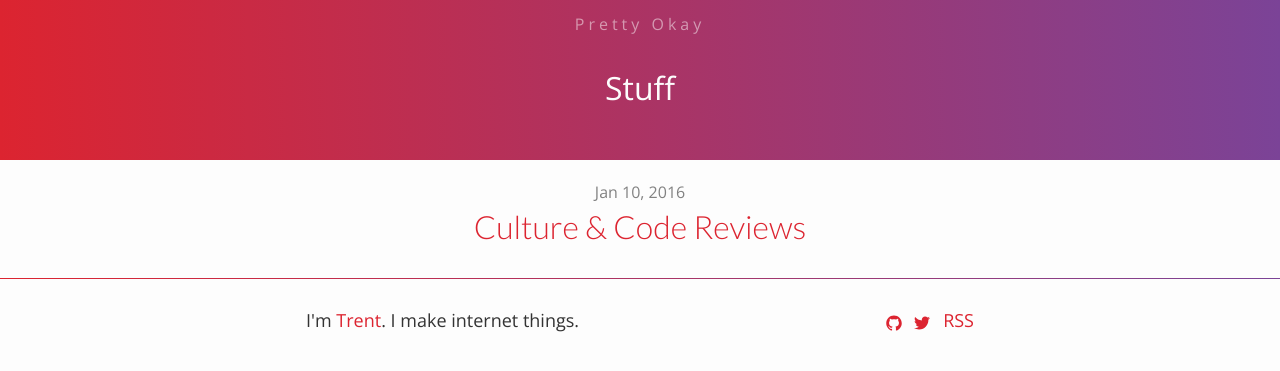
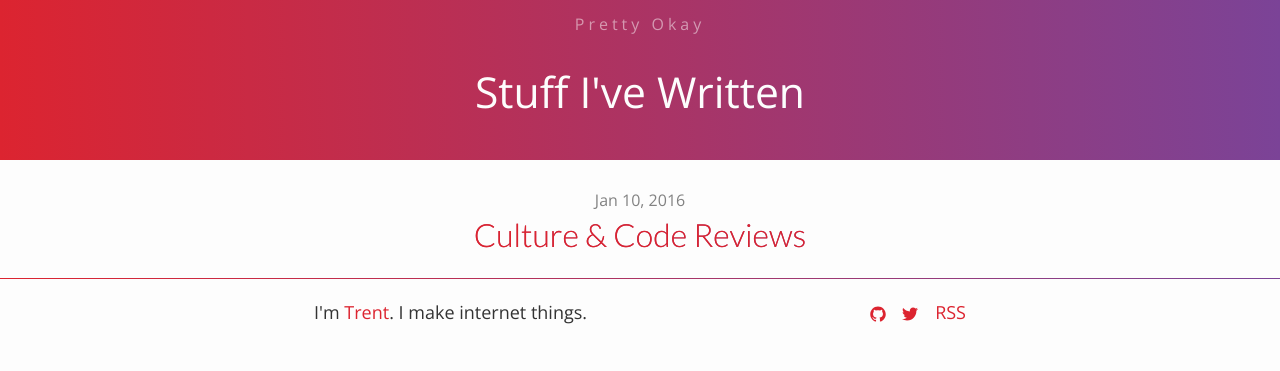
Before and after one commit to trentmwillis/pretty-okay.dev, a Jekyll site: the page built from index.html, in a window 1280 px wide. Shown: the top 371 px of the page. Built offline with Jekyll 4.4.1, drawn with Linux system fonts in a browser that asks for light colours.

Commit message:
Revising text styles primarily and setting up mobile variant

```diff
--- a/_sass/_base.scss
+++ b/_sass/_base.scss
@@ -24,6 +24,12 @@
   -o-font-feature-settings: "kern" 1;
   font-feature-settings: "kern" 1;
   font-kerning: normal;
+}
+
+@include media-query($device-mobile) {
+  body {
+    font-size: $mobile-font-size;
+  }
 }
 
 /**
@@ -55,7 +61,7 @@
 }
 
 figcaption {
-  font-size: 0.875rem;
+  font-size: $x-small;
 }
 
 /**
@@ -80,8 +86,18 @@
 h1, h2, h3, h4, h5, h6 {
   font-family: "Lato", $base-font-family;
   font-weight: 300;
-  line-height: 1.5;
+  margin: $spacing-unit 0;
+  color: $color-brand;
+
+  background: -webkit-linear-gradient(left, $color-brand, $color-accent);
+  -webkit-background-clip: text;
+  -webkit-text-fill-color: transparent;
 }
+
+h1 { font-size: $x-large; }
+h2 { font-size: $large; }
+h3 { font-size: $medium; }
+h4 { font-size: $small; }
 
 /**
  * Links
@@ -107,7 +123,7 @@
   font-style: italic;
   text-align: center;
   position: relative;
-  padding: 1rem 0;
+  padding: $spacing-unit 0;
 
   cite {
     display: block;
@@ -156,13 +172,15 @@
 }
 
 code {
-  padding: 1px 5px;
+  padding: ($spacing-unit * 0.1) ($spacing-unit * 0.2);
+  color: $color-accent;
 }
 
 pre {
   overflow-x: auto;
 
   > code {
+    color: $color-black;
     border: 0;
     padding-right: 0;
     padding-left: 0;
--- a/_sass/_layout.scss
+++ b/_sass/_layout.scss
@@ -28,17 +28,20 @@
 
 .banner {
   position: relative;
-  padding: ($spacing-unit * 4) 0 ($spacing-unit * 2);
+  padding: ($spacing-unit * 2.5) 0 ($spacing-unit * 1.5);
+  line-height: 1.5;
   text-align: center;
-  color: $color-white;
 
   @include gradient(to left);
 }
 
 .banner-title {
-  font-size: 2rem;
+  color: $color-white;
+  -webkit-text-fill-color: initial;
+  font-size: $x-large;
   font-family: $base-font-family;
   font-weight: 300;
+  margin: 0;
 }
 
 /**
@@ -47,7 +50,7 @@
 
 .site-footer {
   position: relative;
-  padding: ($spacing-unit * 2) 0;
+  padding: $spacing-unit 0;
   margin-top: $spacing-unit;
 
   &:before {
@@ -87,12 +90,12 @@
  */
 
 .post-list {
-  margin-left: 0;
+  margin: 0;
   list-style: none;
 }
 
 .post-item {
-  padding: $spacing-unit 0 (1.5 * $spacing-unit);
+  padding: $spacing-unit 0;
   border-bottom: 1px solid $color-grey-light;
   text-align: center;
 
@@ -103,10 +106,15 @@
 }
 
 .post-title {
+  position: relative;
   line-height: 1.2;
   margin: 0;
   font-size: 2rem;
   font-weight: 300;
+
+  a {
+    -webkit-text-fill-color: initial;
+  }
 }
 
 .article-meta,
@@ -124,3 +132,9 @@
   margin: $spacing-unit 0;
   text-align: center;
 }
+
+.article-content {
+  > :last-child {
+    margin-bottom: 0;
+  }
+}
--- a/css/main.scss
+++ b/css/main.scss
@@ -9,7 +9,7 @@
 $base-font-weight: 400;
 $base-line-height: 2;
 
-$spacing-unit:     1rem;
+$mobile-font-size: 1rem;
 
 $color-black:      #333;
 $color-white:      #fdfdfd;
@@ -27,6 +27,14 @@
 
 $z-title:          10;
 
+$x-small:          0.75em;
+$small:            1em;
+$medium:           1.333em;
+$large:            1.777em;
+$x-large:          2.369em;
+
+$spacing-unit:     $medium;
+
 @mixin media-query($device) {
   @media screen and (max-width: $device) {
     @content;
--- a/index.html
+++ b/index.html
@@ -1,6 +1,6 @@
 ---
 layout: default
-title: "Stuff"
+title: "Stuff I've Written"
 ---
 
 <ul class="post-list">
```
Also changed, not shown: _posts/2016-01-10-culture-code-reviews.md (+1 -1 lines).
